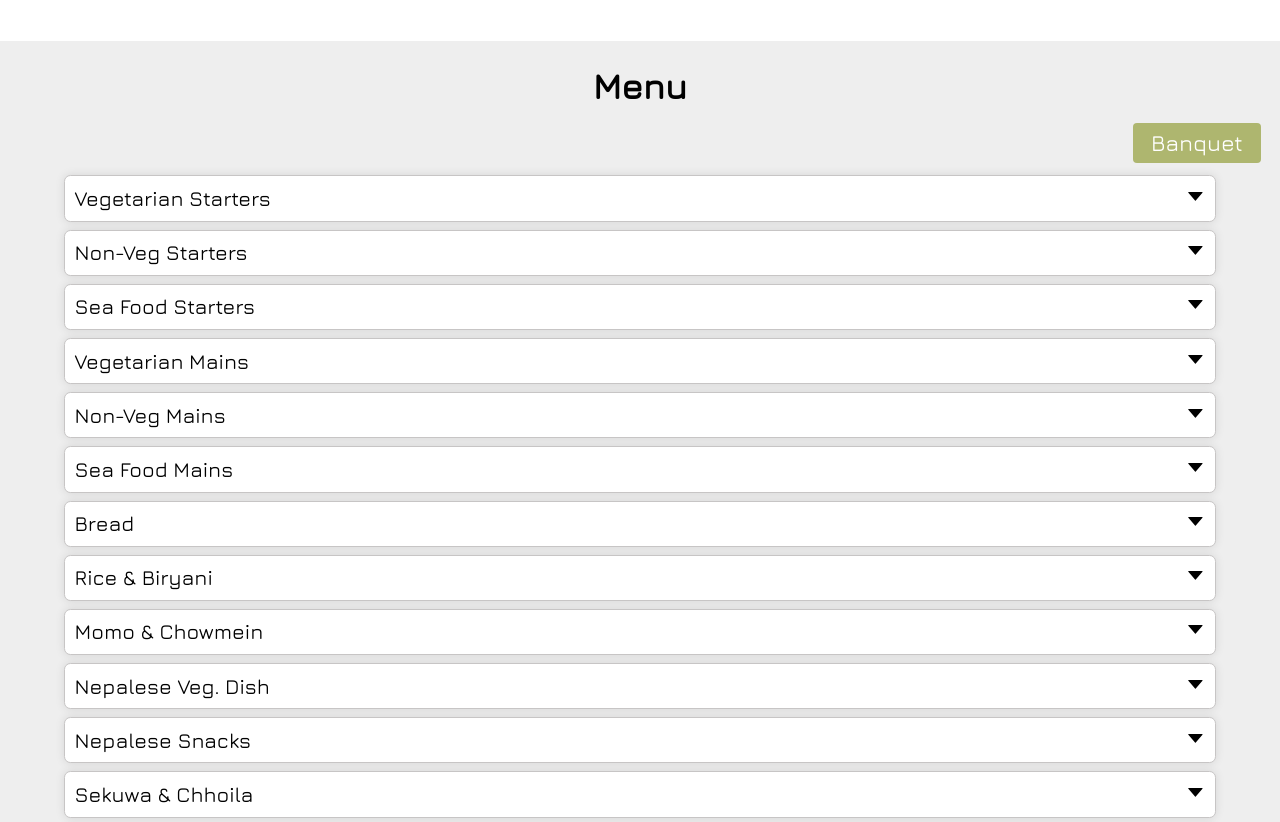
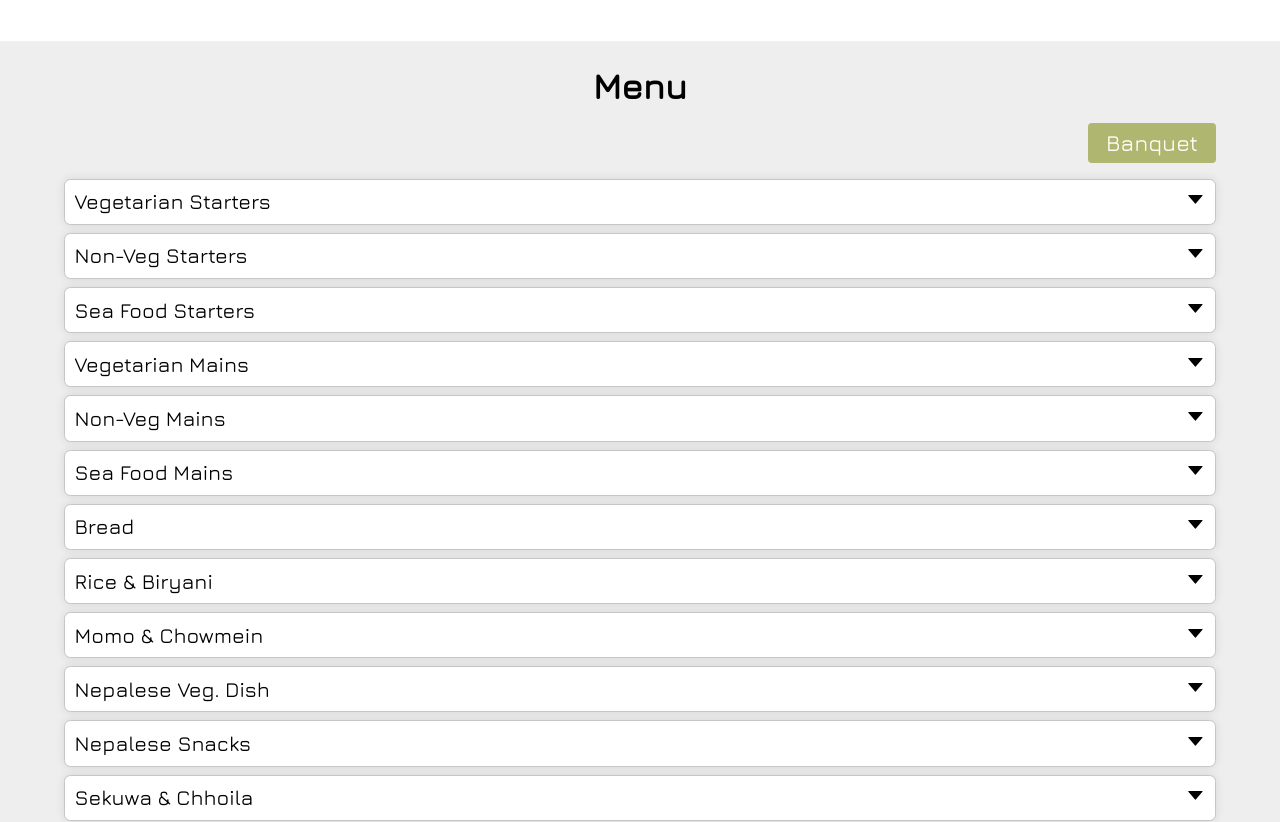
Before and after one commit to Coder-Dai/Golden-Sip, a React (Create React App) app: page / in a window 1280 px wide. Shown: the part 1920-2742 px from the top of the page. Built offline with nearby package versions, Linux system fonts and the light colour scheme.

Commit message:
Fix button on Menu page

```diff
--- a/src/components/Menu/Menu.jsx
+++ b/src/components/Menu/Menu.jsx
@@ -32,6 +32,8 @@ const Menu = ({ isMenuOpen }) => {
       {!isMenuOpen && (
         <section id="menu">
           {isNormalMenuOpen ? <h1>Menu</h1> : <h1>Banquet Menu</h1>}
+
+          <div className="menu-container">
             <div className="menu-toggle-btn-styling-container">
               <div></div>
               <button
@@ -41,7 +43,6 @@ const Menu = ({ isMenuOpen }) => {
                 {isNormalMenuOpen ? <p>Banquet</p> : <p>Menu</p>}
               </button>
             </div>
-          <div className="menu-container">
             {isNormalMenuOpen && (
               <div className="menu-list-container">
                 <MenuList label="Vegetarian Starters" food={vegS} />
--- a/src/components/Menu/menu.css
+++ b/src/components/Menu/menu.css
@@ -19,8 +19,7 @@
   height: 2.5rem;
   background-color: #aeb66f;
   border-radius: 0.25rem;
-  margin-bottom: 0.8rem;
-  margin-right: 1.2rem;
+  margin-bottom: 0.5rem;
 }
 
 .menu-toggle-btn > p {
```
Lines whose indentation alone changed are shown as unchanged.
